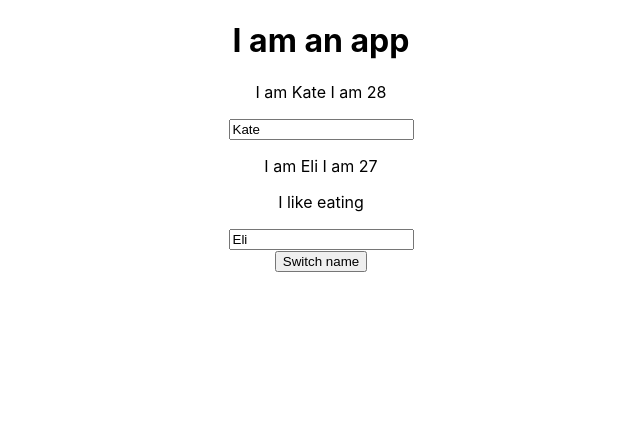
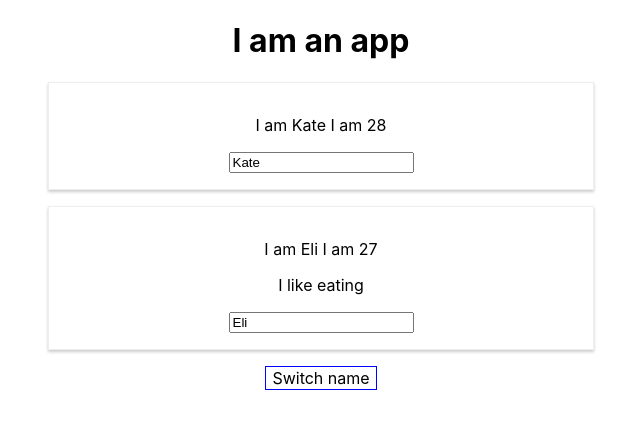
Before and after one commit to kkateli/react-project, a React (Create React App) app in the folder react-project/: page / in a window 1280 px wide. Shown: the top 424 px of the page, without its empty margins (319-959 px from the left). Built offline with nearby package versions, Linux system fonts and the light colour scheme.

Commit message:
Added css styling

```diff
--- a/react-project/src/App.js
+++ b/react-project/src/App.js
@@ -26,6 +26,13 @@
 };
 
   render() {
+    //this is another way to change styling apart from importing css file
+    //sytex is javascript, not as powerful as css because some of the features are not available.
+    const style = {
+      backgroundColor: 'white',
+      font: 'inherit',
+      border:'1px solid blue'
+    }
     return (
       /**This code is not HTML, it is JSX. It will be compile to different syntex when runing it.
        * eg:<div className="App">
@@ -56,7 +63,7 @@
         <Person name="Eli" age="27">
           I like eating
         </Person>
-        <button onClick={this.switchNameHandler}>Switch name</button>
+        <button style = {style} onClick={this.switchNameHandler}>Switch name</button>
       </div>
     );
   }
--- /dev/null
+++ b/react-project/src/Person/Person.css
@@ -0,0 +1,10 @@
+/* Be aware all the changes here are global */
+.Person{
+    width:40%;
+    margin:16px auto;
+    border:1px solid #eee;
+    box-shadow: 0 2px 3px #ccc;
+    padding: 16px;
+    text-align: center;
+
+}
--- a/react-project/src/Person/Person.js
+++ b/react-project/src/Person/Person.js
@@ -1,5 +1,6 @@
 //This is Person component
 import React from 'react';
+import "./Person.css";
 
 const person = (props)=>{
     //there is the way to declear name and age
@@ -12,7 +13,8 @@
     //value={prps.name} enables twoway binding so that the inout knows the current
     //value
     return(
-        <div><p onClick={props.click}>I am {props.name} I am {props.age}</p>
+        <div className = 'Person'>
+        <p onClick={props.click}>I am {props.name} I am {props.age}</p>
         <p>{props.children}</p>
         <input type='text' onChange={props.changeByInput} value={props.name}/>
         </div>
```
